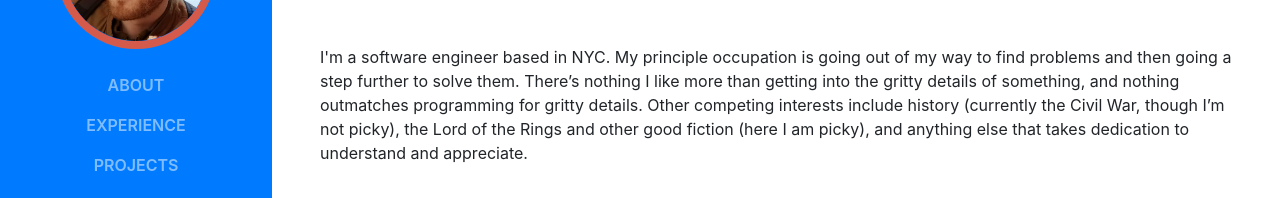
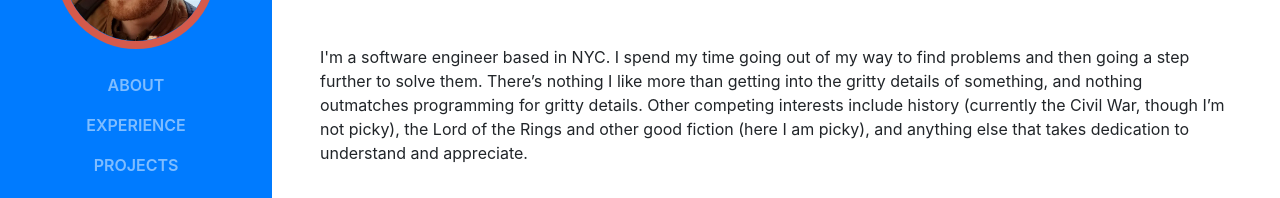
Before and after one commit to 1stepremoved/portfolio, a website with bundled scripts: page index.html in a window 1280 px wide. Shown: the part 307-505 px from the top of the page. Built offline with nearby package versions, Linux system fonts and the light colour scheme; a web font is replaced by a local one.

Commit message:
update description

```diff
--- a/index.html
+++ b/index.html
@@ -74,7 +74,7 @@
           </h1>
           <div class="subheading mb-5">Brooklyn, NY 11220 · (917) 841-9676 · hamiltonbsands@gmail.com
           </div>
-          <p class="mb-5">I'm a software engineer based in NYC. My principle occupation is going out of my way to find problems and then going a step further to solve them. There’s nothing I like more than getting into the gritty details of something, and nothing outmatches programming for gritty details. Other competing interests include history (currently the Civil War, though I’m not picky), the Lord of the Rings and other good fiction (here I am picky), and anything else that takes dedication to understand and appreciate.</p>
+          <p class="mb-5">I'm a software engineer based in NYC. I spend my time going out of my way to find problems and then going a step further to solve them. There’s nothing I like more than getting into the gritty details of something, and nothing outmatches programming for gritty details. Other competing interests include history (currently the Civil War, though I’m not picky), the Lord of the Rings and other good fiction (here I am picky), and anything else that takes dedication to understand and appreciate.</p>
           <ul class="list-inline list-social-icons mb-0">
             <li class="list-inline-item">
               <a href="https://linkedin.com/in/hamilton-sands">
```
